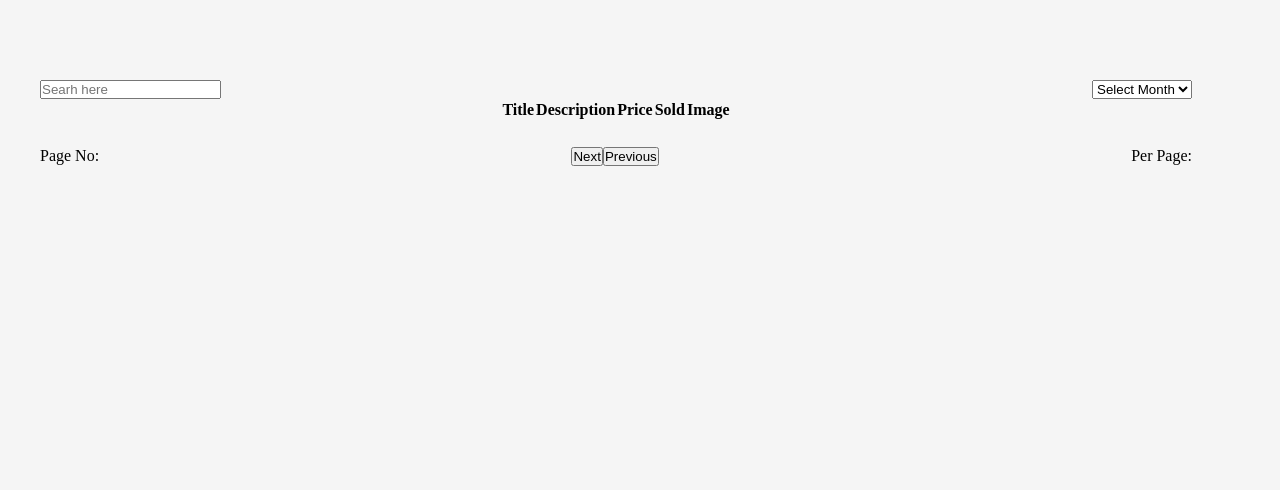
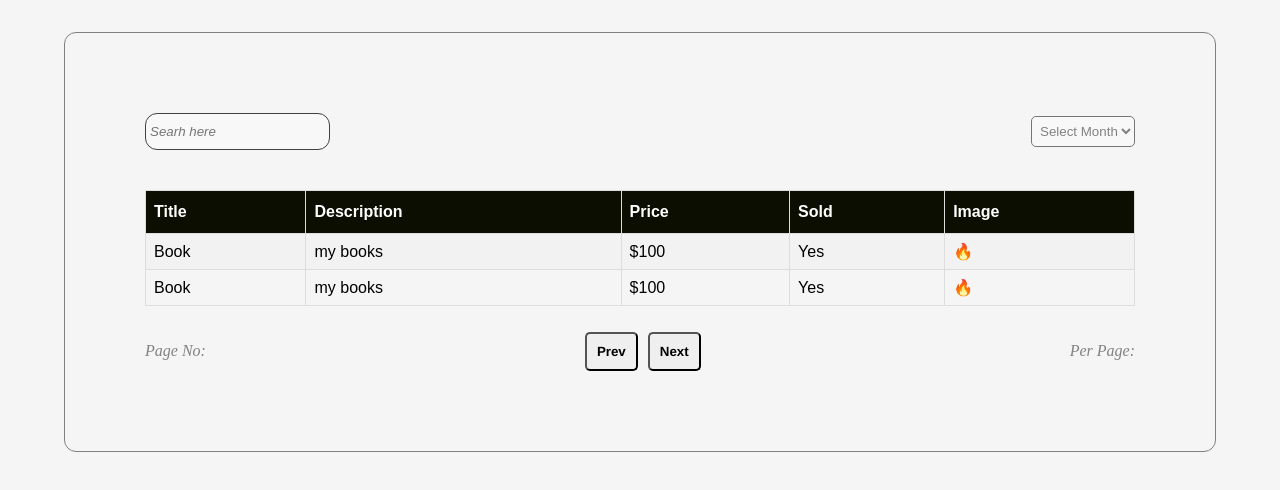
Before and after one commit to Gavaskar0543/Sales-report, a React (Vite) app in the folder Frontend/app/: page / in a window 1280 px wide. Shown: the top 490 px of the page. Built offline with nearby package versions, Linux system fonts and the light colour scheme.

Commit message:
transaction layout done

```diff
--- a/Frontend/app/src/Components/TransactionTable.jsx
+++ b/Frontend/app/src/Components/TransactionTable.jsx
@@ -3,7 +3,7 @@ function TransactionTable(){
         <>
         <div className="outerLayout">
             <div className="search-select">
-                <div className="inputLayout">
+                <div className="searchBox">
                  <input type="text" placeholder="Searh here"/>
                 </div>
                 <div className="selectLayout">
@@ -13,30 +13,41 @@ function TransactionTable(){
                 </div>
             </div>
             <div className="tableLayout">
-                <table>
-                    <thead>
+                <table id="dataTable">
+                    <tr>
                         <th>Title</th>
                         <th>Description</th>
                         <th>Price</th>
                         <th>Sold</th>
                         <th>Image</th>
 
-                    </thead>
-                    <tbody>
-
-                    </tbody>
+                    </tr>
+                    <tr>
+                        <td>Book</td>
+                        <td>my books</td>
+                        <td>$100</td>
+                        <td>Yes</td>
+                        <td>🔥</td>
+                    </tr>
+                    <tr>
+                        <td>Book</td>
+                        <td>my books</td>
+                        <td>$100</td>
+                        <td>Yes</td>
+                        <td>🔥</td>
+                    </tr>
                 </table>
             </div>
             <div className="pageLayout">
                 <div className="paagNo">
-                    <p>Page No:</p>
+                    <p className="pageText">Page No:</p>
                 </div>
                 <div className="nextPrevious">
-                    <button>Next</button>
-                    <button>Previous</button>
+                    <button className="btn">Prev</button>
+                    <button className="btn">Next</button>
                 </div>
                 <div className="perPage">
-                    <p>Per Page:</p>
+                    <p className="pageText">Per Page:</p>
                 </div>
             </div>
         </div>
--- a/Frontend/app/src/index.css
+++ b/Frontend/app/src/index.css
@@ -6,20 +6,82 @@
 body{
     background-color: whitesmoke;
 }
+/**outermost layout*/
 .outerLayout{
     width:90vw;
-    margin:10vh 5vh 0 5vh;
+    margin:4vh auto;
     display: flex;
     flex-direction: column;
     align-items: center;
+    border:1px solid gray;
+    border-radius: 12px;
+    padding:10vh;
 }
-
+/*Search and Select Layout*/
 .search-select{
     width:100%;
     display: flex;
    justify-content: space-between;
    align-items: center;
 }
+.searchBox input{
+padding-inline-start: 4px;
+padding-block: 10px;
+border: 1px solid rgb(64, 65, 65);
+    border-radius: 12px;
+    background: rgb(248, 248, 248);
+    color: rgb(130, 130, 130);
+    box-shadow: none;
+    font-style: italic;
+    font-weight: 500;
+}
+.searchBox input:focus{
+  outline:none;
+}
+.selectBox select{
+    padding-inline-start: 4px;
+    padding-block: 6px;
+    border-radius: 5px;
+    border:1px solid brown;
+}
+.selectLayout select{
+    padding-inline-start: 4px;
+    padding-block: 6px;
+    border-radius: 5px;
+    background: rgb(248, 248, 248);
+    color: rgb(130, 130, 130);
+}
+.selectLayout select:focus{
+    outline:none;
+}
+/*Table layout*/
+.tableLayout{
+    width:100%;
+    margin-top: 5vh;
+}
+#dataTable{
+    width:100%;
+    font-family: Arial, Helvetica, sans-serif;
+    border-collapse: collapse;
+}
+#dataTable td, #dataTable th {
+    border: 1px solid #ddd;
+    padding: 8px;
+  }
+#dataTable tr:nth-child(even){
+    background-color: #f2f2f2;
+}
+#dataTable tr:hover {
+    background-color: #ddd;
+}
+#dataTable th {
+    padding-top: 12px;
+    padding-bottom: 12px;
+    text-align: left;
+    background-color: #0c0e01;
+    color: white;
+}
+/**pagination layout**/
 .pageLayout{
     width:100%;
     margin:2vw 0 0 0;
@@ -27,3 +89,26 @@ body{
     justify-content: space-between;
     align-items: center;
 }
+.pageText{
+    color: rgb(130, 130, 130);
+    font-weight: 400;
+    font-style:oblique;
+
+}
+.btn{
+    font-family:'Franklin Gothic Medium', 'Arial Narrow', Arial, sans-serif;
+    padding-inline: 10px;
+    padding-block: 10px;
+    border-radius: 5px;
+    font-weight: 700;
+    margin-left:10px;
+}
+.btn:hover{
+    cursor: pointer;
+}
+.btn:focus{
+    outline: none;
+}
+.btn:active{
+    transform: scale(0.9);
+}
```
